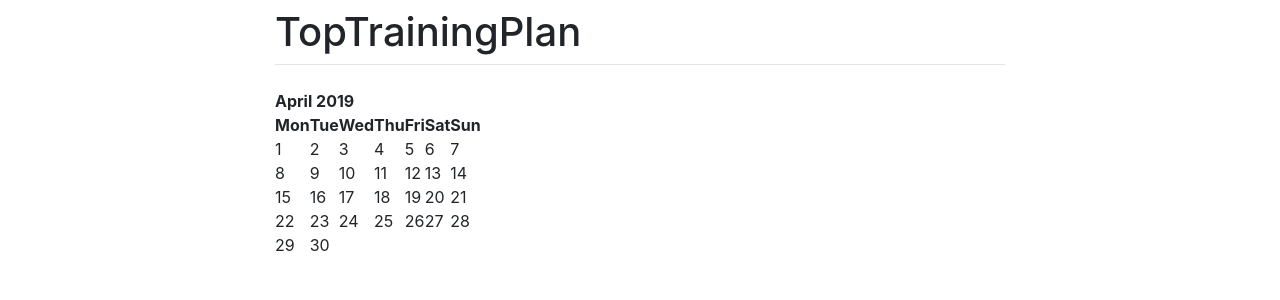
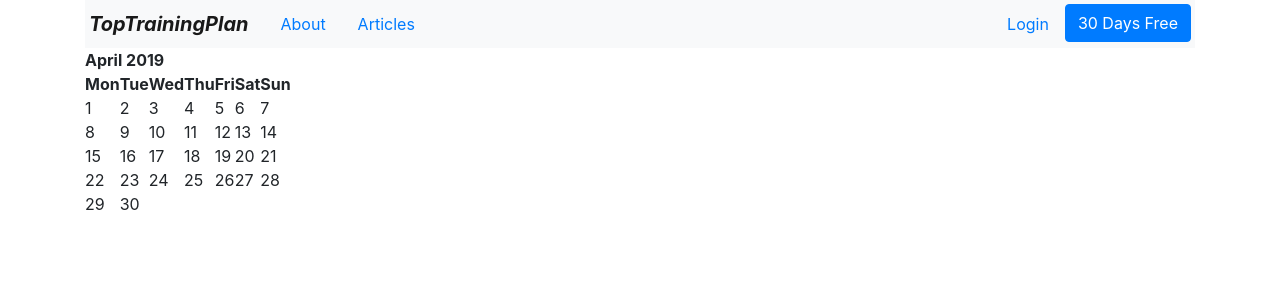
Before and after one commit to c-arthur-hill/trainingdata, a Django app: page /calendar/view/today/ in a window 1280 px wide. Shown: the top 300 px of the page. Run offline with Django 3.2, Linux system fonts and the light colour scheme; some libraries are stand-ins or nearby versions.

Commit message:
styled front page

```diff
--- a/trainingdata/templates/base.html
+++ b/trainingdata/templates/base.html
@@ -8,14 +8,21 @@
   </head>
   <body>
     <div class="container">
-      <div class="row justify-content-center">
-        <div class="col-8">
-          <h1 class="mt-2">TopTrainingPlan</h1>
-          <hr class="mt-0 mb-4">
-          {% block content %}
-          {% endblock %}
-        </div>
-      </div>
+        <nav class="nav navbar-light bg-light navbar-expand-lg p-1">
+            <a class="navbar-brand font-italic font-weight-bold active" href="#">TopTrainingPlan</a>
+            <div class="hidden-xs collapse navbar-collapse">
+                <ul class="nav navbar-light bg-light">
+                    <li><a class="nav-link" href="#">About</a></li>
+                    <li><a class="nav-link" href="#">Articles</a></li>
+                </ul>
+            </div>
+            <ul class="nav navbar-light bg-light ml-auto">
+                <li><a class="nav-link" href="#">Login</a></li>
+                <li><div class="btn-nav"><a class="btn btn-primary btn-small" href="#">30 Days Free</a></div></li>
+            </ul>
+        </nav>
+        {% block content %}
+        {% endblock %}
     </div>
   </body>
 </html>
--- a/trainingdata/trainingdata/settings.py
+++ b/trainingdata/trainingdata/settings.py
@@ -25,6 +25,7 @@ INSTALLED_APPS = [
     'django.contrib.sessions',
     'django.contrib.messages',
     'django.contrib.staticfiles',
+    'crispy_forms',
     'users',
     'calendars',
 ]
@@ -40,6 +41,8 @@ MIDDLEWARE = [
 ]
 
 ROOT_URLCONF = 'trainingdata.urls'
+
+CRISPY_TEMPLATE_PACK = 'bootstrap4'
 
 TEMPLATES = [
     {
```
Also changed, not shown: trainingdata/users/templates/users/user_form.html (+26 -5 lines).
